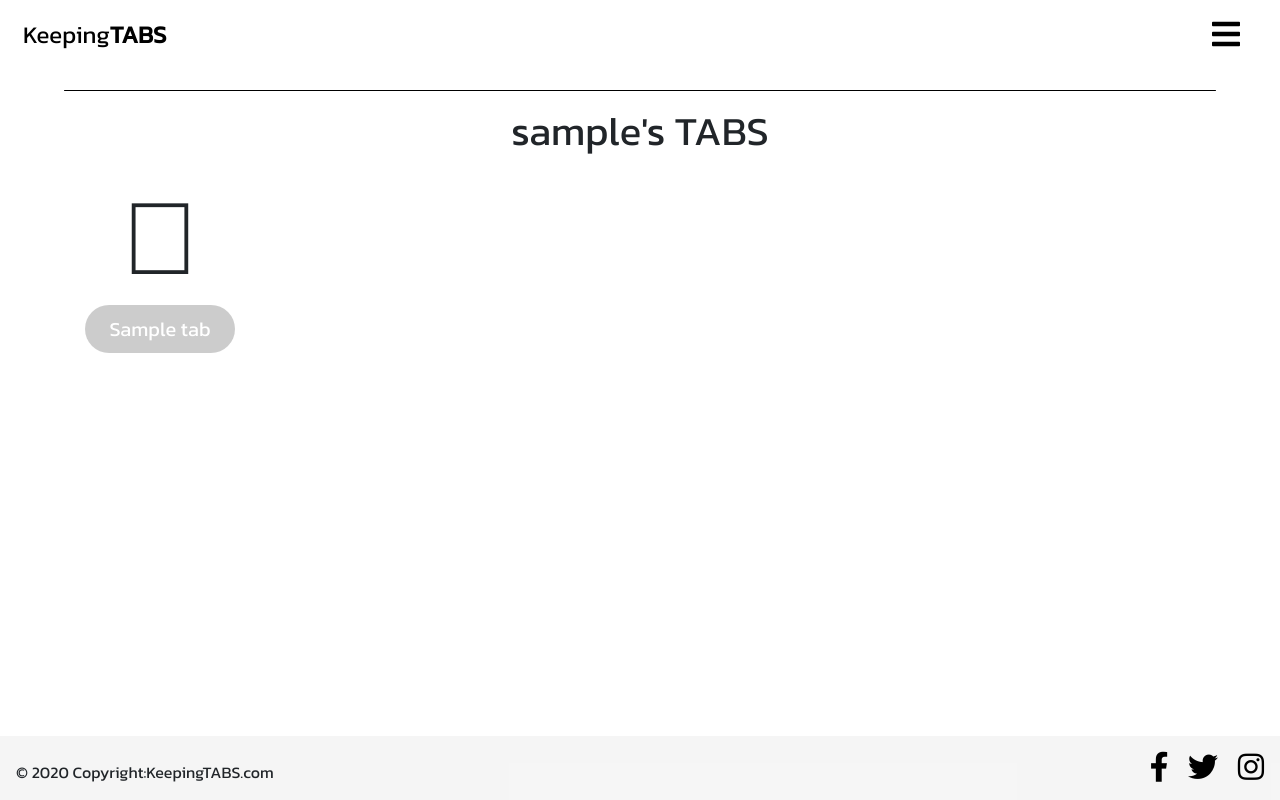
After one commit to RyanRayn/Milestone-3, a Flask app: page /get_tabs in a window 1280 px wide. The commit adds this page. Run offline with Flask 2, Linux system fonts and the light colour scheme; the visitor is signed in with stand-in values (Sample User, id 1); a database or web service that is not in the repository returns one stand-in record (values such as "Sample title"); some libraries are stand-ins or nearby versions.

Commit message:
buit tabs page and get_tab Python function, added navbar to base template

```diff
--- a/app.py
+++ b/app.py
@@ -78,16 +78,13 @@ def logout():
     return redirect(url_for("home"))
 
 
-@app.route("/profile/<username>", methods=["GET", "POST"])
-def profile(username):
-
+@app.route("/get_tabs", methods=["GET"])
+def get_tabs():
+    tabs = list(mongo.db.tabs.find())
     username = mongo.db.users.find_one(
         {"username": session["user"]})["username"]
 
-    if session["user"]:
-        return render_template("profile.html", username=username)
-
-    return redirect(url_for("login"))
+    return render_template("tabs.html", tabs=tabs, username=username)
 
 
 if __name__ == "__main__":
--- a/static/css/style.css
+++ b/static/css/style.css
@@ -59,6 +59,7 @@ hr{
 }
 
 /*---------- Flash Messages ----------*/
+
 .flashes{
     line-height:2;
     color:rgb(253, 87, 87);
@@ -66,6 +67,7 @@ hr{
 }
 
 /*---------- Colors ----------*/
+
 .grey{
     background-color:rgba(238, 238, 238, 0.555);
 }
@@ -209,7 +211,7 @@ hr{
     color:rgb(255, 131, 131);
 }
 
-/*---------- Accordion Home Page ----------*/
+/* Home Page Accordion */
 
 .feature-container{
     width:90%;
@@ -258,6 +260,7 @@ hr{
 .reg-background{
     background-color:#676b76d8;
 }
+
 .reg-input{
     border:2px solid #676b76;
 }
@@ -309,6 +312,21 @@ hr{
 .nav-register:hover{
     color:white;
     background-color:#f9ce8b;
+}
+
+/*---------- Tabs Page ----------*/
+
+.fa-user{
+    font-size:8vw;
+    --fa-primary-color:black;
+    --fa-secondary-color:rgba(160, 160, 160, 0.534);
+}
+
+.user-btn{
+    background-color:rgba(160, 160, 160, 0.534);
+    color:white;
+    width:150px;
+    border-radius:25px;
 }
 
 /*---------- Footer ----------*/
--- a/templates/base.html
+++ b/templates/base.html
@@ -12,7 +12,6 @@
     <title>Keeping Tabs|Relationship Health Tracker</title>
 </head>
 <body>
-
 
 <!-- Flash Message -->
     <section>
@@ -30,6 +29,26 @@
     </section>
 
 <div class="wrapper">
+    {% if session.user %}
+        <header>
+<!-- Navigation -->
+            <div class="row mx-2 mt-1 mb-2">
+                <div class="col-6 d-flex align-items-center">
+                    <a href="{{ url_for('home') }}" class="navbar-logo">Keeping<strong>TABS</strong></a>
+                </div>
+                <div class="col-6 dropdown d-flex align-items-start justify-content-end dropleft">
+                    <button class="hamburger btn shadow-none bg-transparent" type="button" id="hamburgerMenu" data-toggle="dropdown" aria-haspopup="true" aria-expanded="false"><i class="fas fa-bars pb-0 mr-1" aria-hidden="true"></i>
+                    </button>
+                    <div class="dropdown-menu" aria-labelledby="hamburgerMenu">
+                        <a class="dropdown-item" href="{{ url_for('home') }}">Home</a>
+                        <a class="dropdown-item" href="{{ url_for('get_tabs') }}">My TABS</a>
+                        <a class="dropdown-item" href="{{ url_for('logout') }}">Log Out</a>
+                    </div>
+                </div>
+            </div>
+        </header>
+    {% endif %}
+
     {% block content %}
     {% endblock %}
         <!-- Footer -->
--- /dev/null
+++ b/templates/tabs.html
@@ -0,0 +1,27 @@
+{% extends "base.html" %}
+{% block content %}
+
+
+<hr class="my-3 rounded">
+
+    <div id="content">
+        <div class="container-fluid">
+            <div class="row text-center">
+                <div class="col-12">
+                    <h1>{{ username }}'s TABS</h1>
+                </div>
+            </div>
+            <div class="row">
+            {% for tab in tabs %}
+                <div class="col-6 my-4 col-md-3 d-flex justify-content-center">
+                    <div class="user text-center">
+                        <i class="fad fa-user mb-3"></i><br>
+                        <a href="{{ url_for('get_tabs', username=session['user']) }}" class="btn btn-lg user-btn text-center">{{ tab.tab_name }}</a>
+                    </div>
+                </div>
+            {% endfor %}
+            </div>
+        </div>
+    </div>
+
+{% endblock %}
```
Also changed, not shown: templates/home.html (+9 -20 lines), templates/login.html (+4 -4 lines), templates/profile.html (+9 -19 lines), templates/register.html (+4 -4 lines), static/images/calendar.png (deleted), static/images/calendar2.png (deleted), static/images/giftcard.png (deleted).
